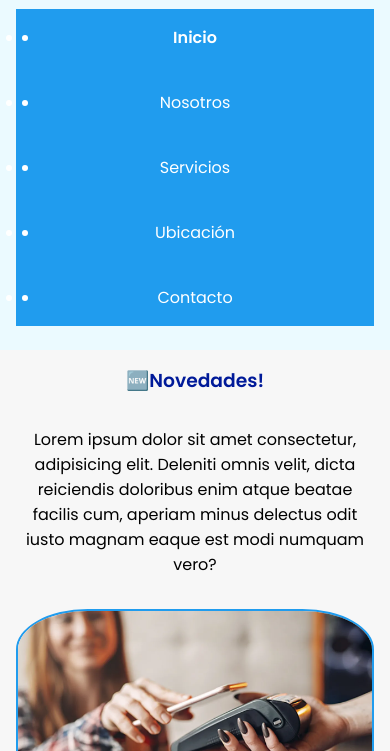
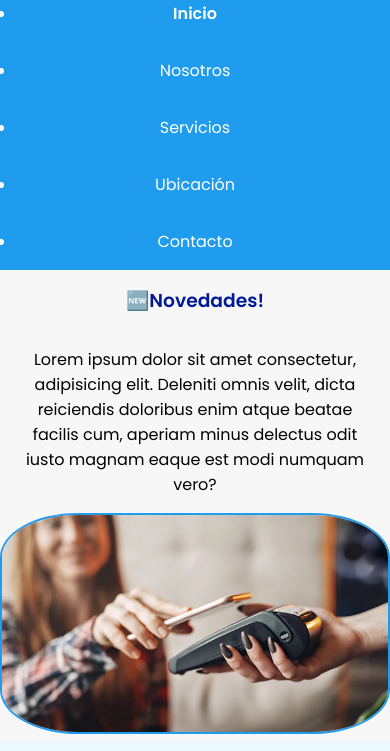
Before and after one commit to maxivienni90/proyecto, a plain HTML site: page index.html in a window 390 px wide. Shown: the part 155-906 px from the top of the page. Drawn offline with Linux system fonts and the light colour scheme.

Commit message:
cambio achicar screen

```diff
--- a/estilo.css
+++ b/estilo.css
@@ -38,6 +38,7 @@ body{
     display: grid;
     grid-template-columns: repeat(2, 1fr);
     grid-template-rows: repeat(4, auto);
+    text-decoration: none;
     grid-template-areas:
     "header header"
     "contenidoTitulo contenidoTitulo"
@@ -48,11 +49,13 @@ body{
     background-color: #ebfaff;
     color:#001a99;
     grid-area: header;
+    text-decoration: none;
 }
 .contenidoTitulo{
     padding: 1rem;
     background-color: #f7f7f7;
     grid-area: contenidoTitulo;
+    text-decoration: none;
     width: 100%;
 }
 .sidebar{
@@ -60,13 +63,14 @@ body{
     background-color: #f7f7f7;
     text-align: center;
     grid-area: sidebar;
+    text-decoration: none;
 }
 .cajaImagen{
-    max-width: 400px;
     width: 100%;
     text-align: center;
     grid-area: cajaImagen;
     background-color: #f7f7f7;
+    text-decoration: none;
 }
 .footer {
 	background: #ebfaff;
@@ -88,10 +92,10 @@ section p{
 .menu{
     color: white;
     background-color: #209CEE;
+    text-decoration: none;
     text-align: center;
     display:flexbox;
     flex-flow: row;
-    text-decoration: none;
     width: 100%;
     position: absolute;
     position: sticky;
@@ -136,20 +140,11 @@ a{
     color: black;
 }
 @media screen and (max-width:600px){
-    header{
-        background-repeat: no-repeat;
-        background-position: top;
-        background-size: 50px;
-        text-align: center;
-        color: #209CEE;
-        margin: 1rem;
-        text-decoration: none;
-    }
     .contenedor{
         background-color:#ebfaff;
         display: grid;
-        grid-template-columns: repeat(1, auto);
-        grid-template-rows: repeat(5, auto);
+        grid-template-columns: repeat(1, 1fr);
+        grid-template-rows: repeat(4, auto);
         text-decoration: none;
         grid-template-areas:
         "header"
@@ -179,8 +174,7 @@ a{
         text-decoration: none;
     }
     .cajaImagen{
-        padding: 1rem;
-        height: auto;
+        width: 100%;
         text-align: center;
         grid-area: cajaImagen;
         background-color: #f7f7f7;
@@ -190,26 +184,26 @@ a{
         background: #ebfaff;
         grid-area: footer;
     }
-    .contenedor{
-        background-color:#ebfaff;
-        display: grid;
-        grid-template-columns: repeat(1, auto);
-        grid-template-rows: repeat(5, auto);
-        grid-template-areas:
-        "header"
-        "contenidoTitulo"
-        "sidebar"
-        "cajaImagen"
-        "footer";
-        text-decoration: none;
+    section{
+        padding: 1rem;
+        background-color: #f7f7f7;
+        }
+    section p{
+        padding: 1rem;
+    }
+    .imgSection{
+        border: 2px solid #209CEE;
+        border-radius: 20%;
+        width: 100%;
+        max-width: 400px;
     }
     .menu{
         color: white;
         background-color: #209CEE;
+        text-decoration: none;
         text-align: center;
         display:flexbox;
         flex-flow: row;
-        text-decoration: none;
         width: 100%;
         position: absolute;
         position: sticky;
@@ -217,7 +211,8 @@ a{
     li{
         display: list-item;
         text-decoration: none;
-        margin: 0.5rem;
+        padding: 1rem;
+}
     }
     a{
         display:list-item;
@@ -232,4 +227,17 @@ a{
         display:list-item;
         text-decoration: none;
     }
+    .logoFooter{
+        margin: 1rem;
+        width: 80px;
     }
+    .iconoGoogle{
+        margin: 1rem;
+        width: 40px;
+        background-color:#209CEE;
+    }
+    .formulario{
+        padding: 1rem;
+        color: black;
+    }
+    }
```
Also changed, not shown: index.html (+1 -1 lines).
